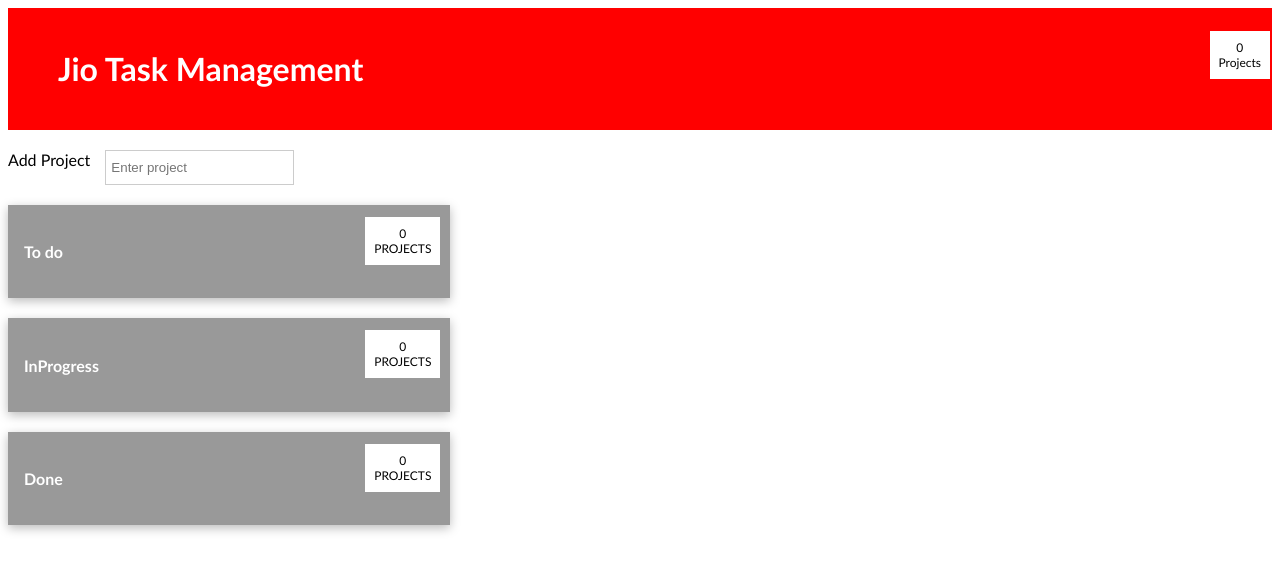
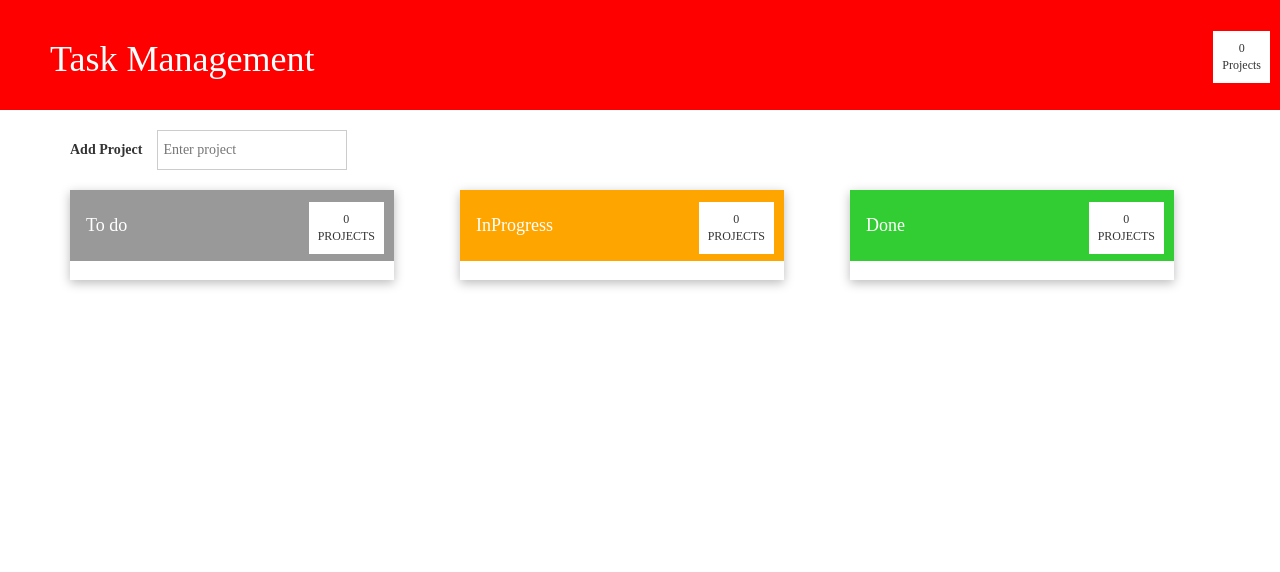
Before and after one commit to shablcuShaluRai/Task-managment, a React (Create React App) app: page / in a window 1280 px wide. Shown: the top 572 px of the page. Built offline with nearby package versions, Linux system fonts and the light colour scheme.

Commit message:
updated styles

```diff
--- a/package.json
+++ b/package.json
@@ -4,6 +4,7 @@
   "private": true,
   "dependencies": {
     "react": "^16.1.1",
+    "react-bootstrap": "^0.31.5",
     "react-dom": "^16.1.1",
     "react-dropzone": "^4.2.3",
     "react-scripts": "1.0.17"
--- a/public/index.html
+++ b/public/index.html
@@ -19,6 +19,7 @@
       work correctly both with client-side routing and a non-root public URL.
       Learn how to configure a non-root public URL by running `npm run build`.
     -->
+    <link rel="stylesheet" href="https://maxcdn.bootstrapcdn.com/bootstrap/latest/css/bootstrap.min.css">
     <title>React App</title>
   </head>
   <body>
--- a/src/App.js
+++ b/src/App.js
@@ -39,17 +39,20 @@
 
   render() {
       return (
-      <div>
+        <div className="wholeApp">
         <div className="header container-fluid">
-        <div >
-              <h1> Jio Task Management </h1>
+          <div className="row">
+            <div className="col-xs-12">
+              <h1>Task Management </h1>
+            </div>
           </div>
         </div>
         <div className="count-bar total">
           {this.state.projects.length} <br/> Projects
         </div>
           <div className="container">
-
+            <div className="row">
+                <div className="col-xs-12">
                   <label>Add Project</label>
         <input
          type = 'text'
@@ -59,17 +62,17 @@
          onKeyPress = { this.handleKeyPress}
         />
         </div>
-
-
-         <div className='container'>
-           <div onDragOver={this.dragOver}>
-               <div className='row'>
-                 <div className="todo block">
-                   <div className="block-header">
+      </div>
+  </div>
+  <div className="container todo-board">
+    <div className="row" onDragOver={this.dragOver.bind(this)}>
+        <div className="col-sm-4" data-type="todo">
+          <div className="todo block" data-type="todo">
+            <div className="block-header" data-type="todo">
               <h4 data-type="todo">To do </h4>
-                     <div className="count-bar">{this.state.todo.length} <br/> PROJECTS</div>
+              <div className="count-bar" data-type="todo">{this.state.todo.length} <br/> PROJECTS</div>
             </div>
-                   <div className="block-body">
+            <div className="block-body" data-type="todo">
                      <TodoItem
                         list={this.state.todo}
                         over={this.state.mainover}
@@ -77,9 +80,8 @@
                        </div>
                      </div>
                    </div>
-               <div  className = 'col2'data-type="progress">
-               <div>
-                 <div className=" block" data-type="progress">
+                   <div className="col-sm-4" data-type="progress">
+                     <div className="in-progress block" data-type="progress">
                          <div className="block-header" data-type="progress">
                            <h4 data-type="progress">  InProgress </h4>
                            <div className="count-bar" data-type="progress">{this.state.progress.length} <br/> PROJECTS</div>
@@ -92,9 +94,8 @@
                      </div>
                  </div>
                </div>
-               </div>
-               <div  className='col3' data-type="done">
-                 <div className=" block" data-type="done">
+               <div className="col-sm-4" data-type="done">
+                 <div className="done block" data-type="done">
                      <div className="block-header" data-type="done">
                        <h4 data-type="done">  Done </h4>
                        <div className="count-bar" data-type="done">{this.state.done.length} <br/> PROJECTS</div>
--- a/src/index.css
+++ b/src/index.css
@@ -1,10 +1,10 @@
 body {
-	font-family: "Trebuchet MS";
+	font-family: "Gill Sans Extrabold, sans-serif";
 	background: #fff;
 }
 
 .header {
-  background: #FF0000;
+  background: #ff0000;
   padding: 20px 50px;
   margin-bottom: 20px;
   color: #fff;
@@ -23,7 +23,7 @@
 
 .block {
   margin: 20px 0px;
-  width: 35%;
+  width: 90%;
   position: relative;
   background: #fff;
   min-height: 90px;
@@ -38,6 +38,14 @@
 .block-header h4 {
 	display: inline-block;
 	color: #fff;
+}
+
+.done .block-header {
+  background-color: limegreen;
+}
+
+.in-progress .block-header {
+  background-color: orange;
 }
 
 
@@ -71,13 +79,22 @@
   border-left: 5px solid #999;
 }
 
-.row:before {
-    display: table;
-    content: " ";
-	}
-	.container {
-  display: flex;
+.done li:before {
+   content:  "\2713 ";
+  padding: 0px 5px;
 }
-.container > div {
-  flex: 1; /*grow*/
+
+.in-progress li {
+border-left: 5px solid orange;
+
 }
+
+.done li {
+border-left: 5px solid limegreen;
+}
+
+.light {
+  color: #999;
+  line-height: 2.2;
+  padding-bottom: 10px;
+}
```
Lines whose indentation alone changed are shown as unchanged.
